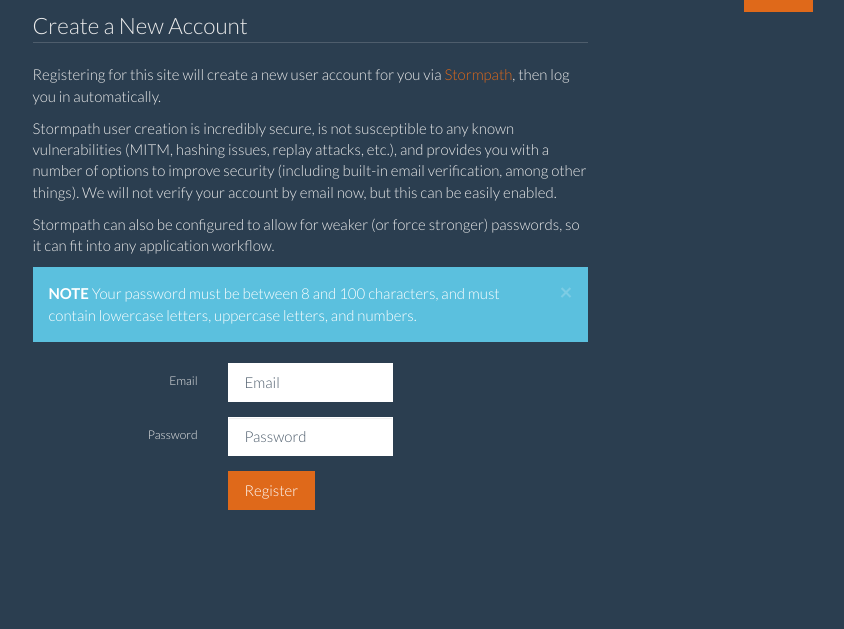
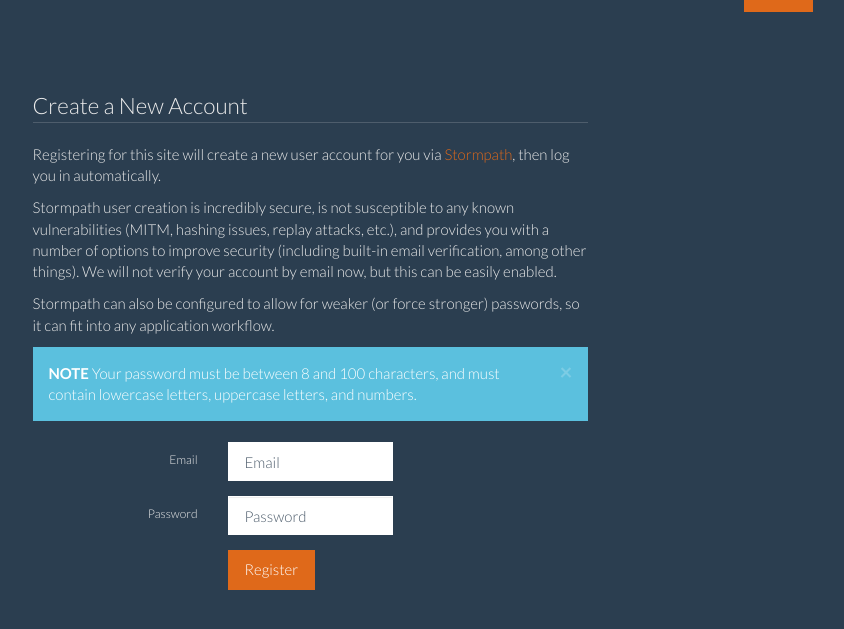
Before and after one commit to stormpath/stormpath-flask-sample, a Flask app: template templates/register.html in a window 1280 px wide. Shown: the part 50-679 px from the top of the page, without its empty margins (330-1174 px from the left). Run offline with Flask 2, Linux system fonts and the light colour scheme; the template is opened without the code that fills it, so the values that code supplies are empty; some libraries are stand-ins or nearby versions.

Commit message:
Styling our registration page.

```diff
--- a/static/css/style.css
+++ b/static/css/style.css
@@ -1,5 +1,13 @@
 #welcome {
   margin-top: 6em;
+}
+
+.register {
+  margin-top: 6em;
+}
+
+.register-fail {
+  margin-bottom: 1em;
 }
 
 .jumbotron h1 {
```
